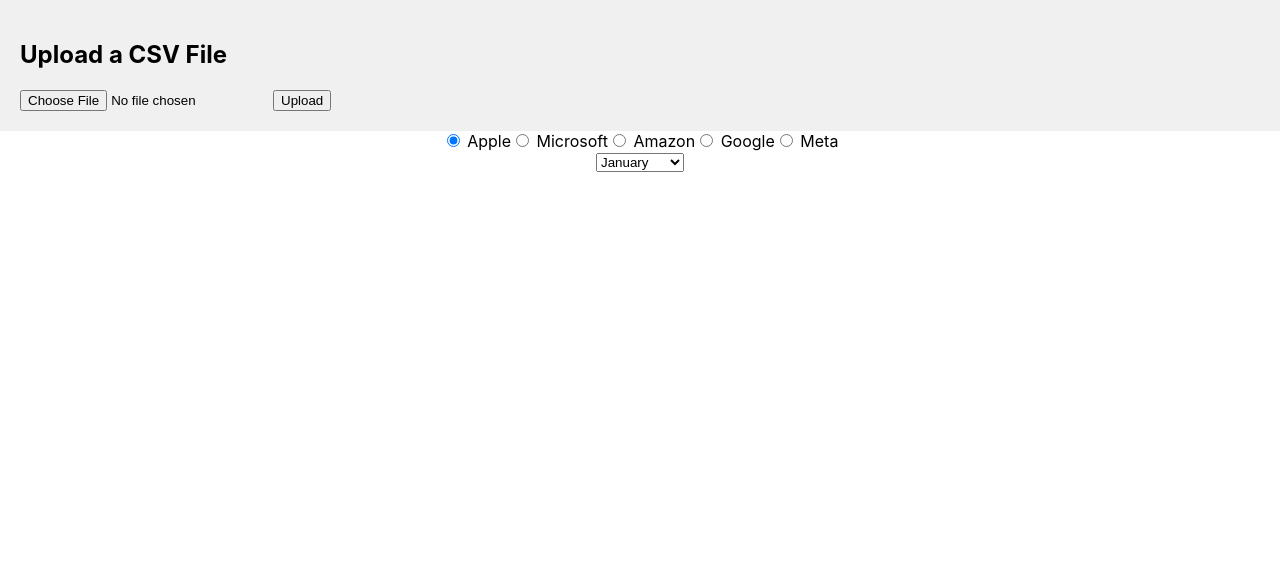
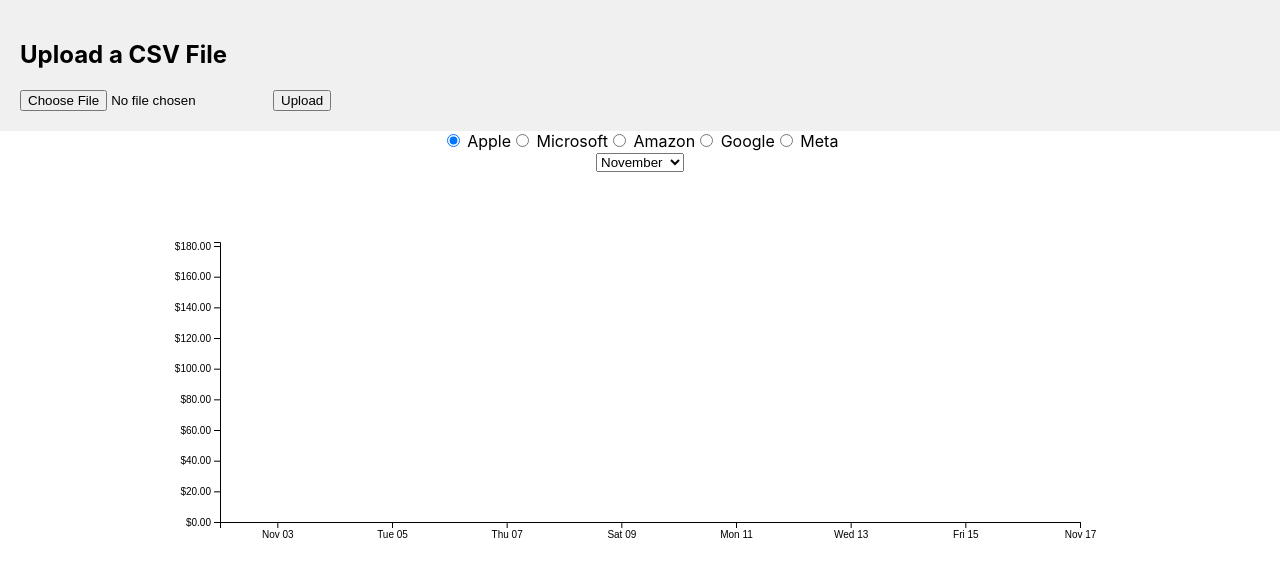
Before and after one commit to abanoubm1234567/assignment5, a React (Create React App) app: page / in a window 1280 px wide. Shown: the top 576 px of the page. Built offline with nearby package versions, Linux system fonts and the light colour scheme.

Commit message:
finished x and y axis

```diff
--- a/src/Child1.js
+++ b/src/Child1.js
@@ -14,6 +14,8 @@
     var data = this.props.csv_data;
     console.log(data)
 
+    this.forceUpdate()
+
   }
 
   componentDidUpdate() {
@@ -29,7 +31,7 @@
 
     const innerWidth = width - margin.left - margin.right;
     const innerHeight = height - margin.top - margin.bottom;
-    var test = new Date("2024-12-02");
+   //var test = new Date("2024-12-02");
     //console.log(test.getMonth())
 
     var data = this.props.csv_data.filter(d => (d.Company ==this.state.company && months[d.Date.getMonth()]==this.state.selectedMonth));
@@ -43,9 +45,19 @@
 
     //console.log(y_max)
 
-    const yScale = d3.scaleLinear().domain([0, 10]).range([innerHeight, 0]);
+    const yScale = d3.scaleLinear().domain([0, y_max]).range([innerHeight, 0]);
+
+    const svg = d3.select(".chart-container").select("svg")
+            .attr("width", width) // Use width for parent SVG
+            .attr("height", height) // Use height for parent SVG
+            .select("g")
+            .attr("transform", `translate(${margin.left},${margin.top})`);
 
     console.log(data)
+
+    svg.selectAll(".x-axis").data([null]).join("g").attr("class", "x-axis").attr("transform", `translate(0,${innerHeight})`).call(d3.axisBottom(xScale));
+    svg.selectAll(".y-axis").data([null]).join("g").attr("class", "y-axis").attr("transform", `translate(0,0)`).call(d3.axisLeft(yScale).tickFormat(d => isNaN(d) ? "" : `$${d.toFixed(2)}`));
+
 
   }
 
@@ -67,7 +79,6 @@
     const months = ['January', 'February', 'March', 'April', 'May', 'June', 'July', 'August', 'September', 'October', 'November', 'December']; // Use this data to create dropdown
 
     return (
-      <div>
 
       <div className="child1">
 
@@ -78,8 +89,9 @@
         <input type="radio" value="Google" name="Company" onChange={this.handleButtonChange}/> Google
         <input type="radio" value="Meta" name="Company" onChange={this.handleButtonChange}/> Meta
         </div>
-        <div className="dropdown" onChange={this.handleDropDownChange}>
-          <select>
+
+        <div className="dropdown" >
+          <select onChange={this.handleDropDownChange} defaultValue={"November"}>
             <option value="January">January</option>
             <option value="February">February</option>
             <option value="March">March</option>
@@ -94,7 +106,17 @@
             <option value="December">December</option>
           </select>
         </div>
-      </div>
+
+        <div className="chart-container">
+
+        <svg className="mySvg" width={1000} height={400}>
+
+          <g></g>
+
+        </svg>
+
+        </div>
+
       </div>
     );
   }
```
